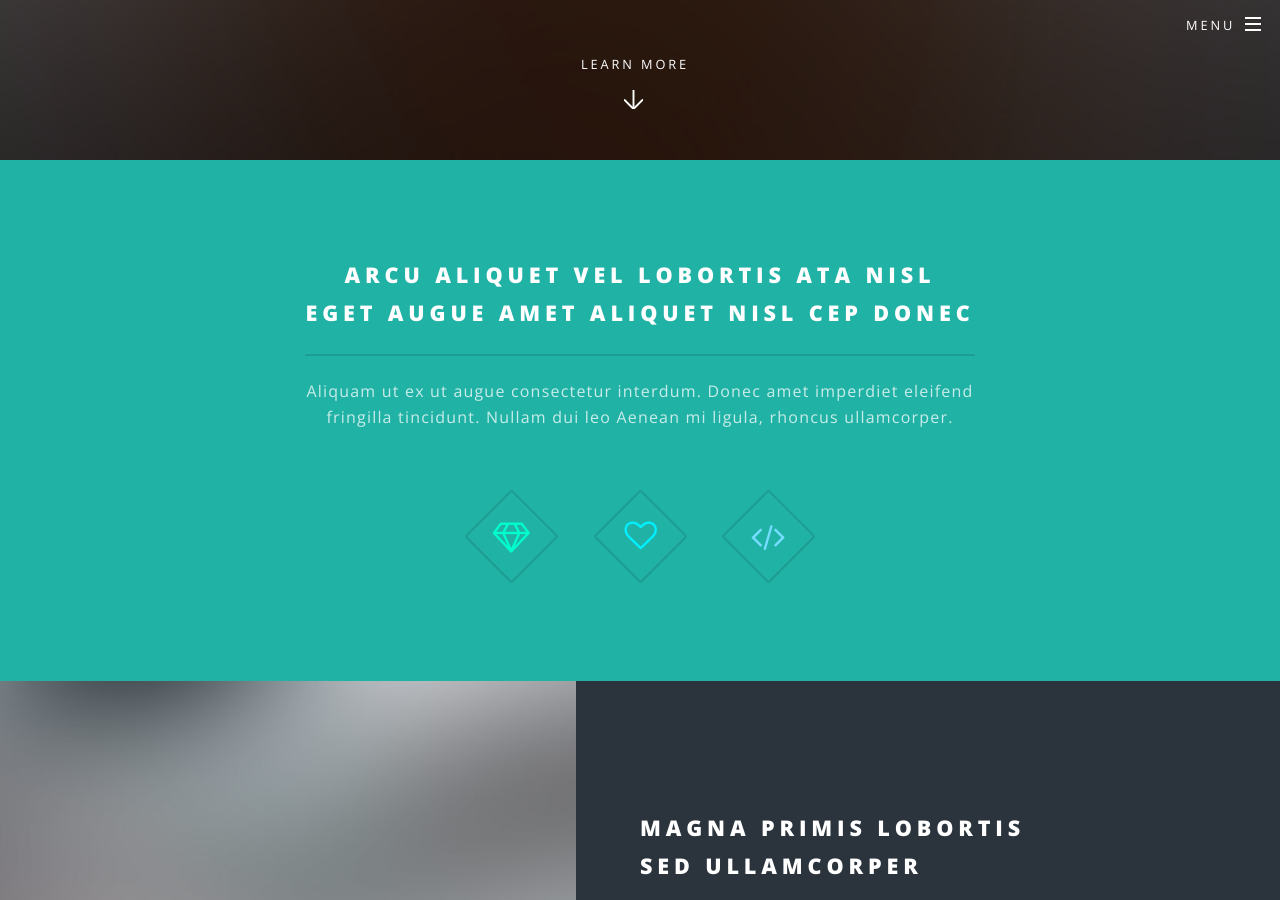
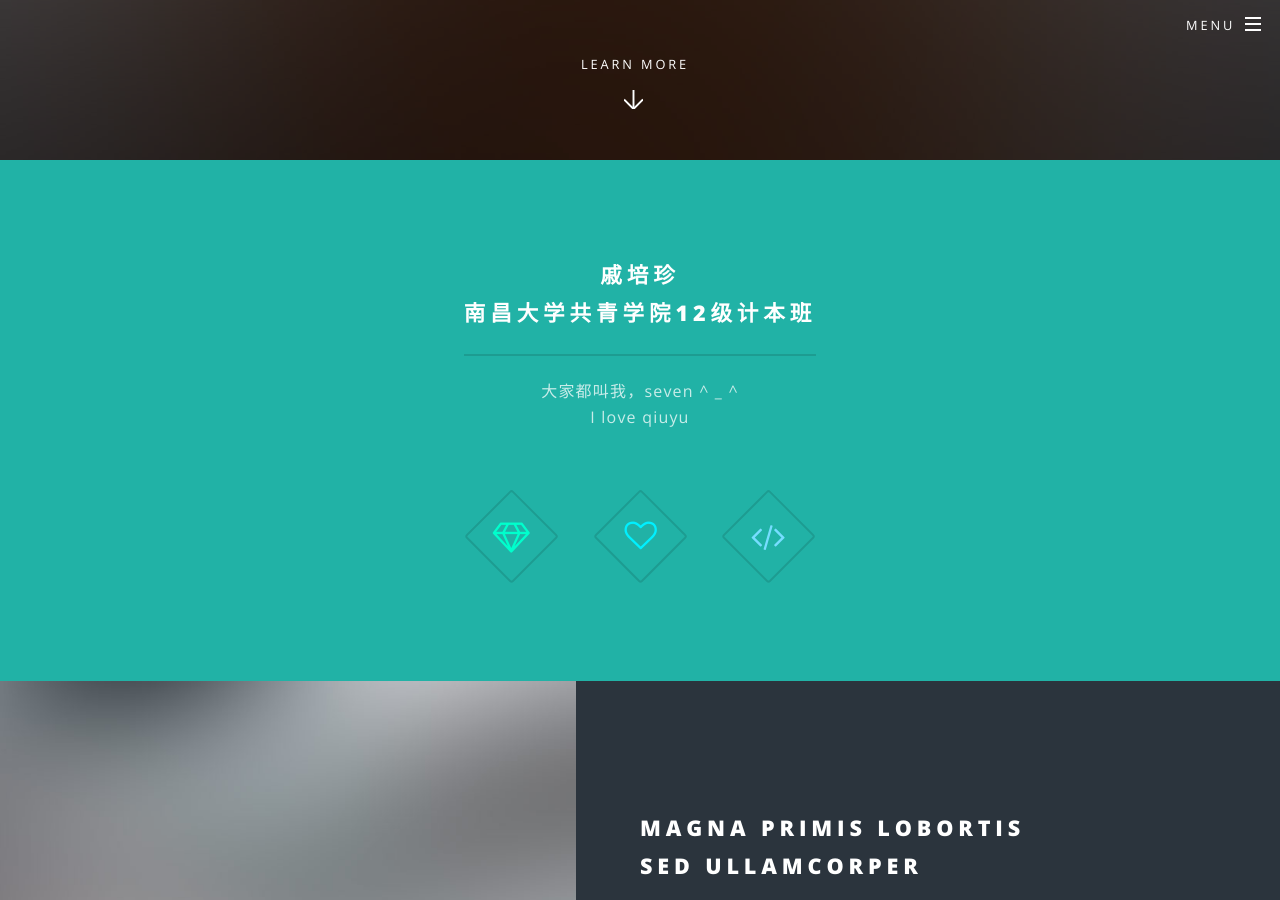
Before and after one commit to qiqxiaouqi/qiqxiaouqi.github.io, a Jekyll site: the page built from index.html, in a window 1280 px wide and 900 px high, scrolled down 740 px. Built offline with Jekyll 4.4.1, drawn with Linux system fonts in a browser that asks for light colours.

Commit message:
Update index.html

```diff
--- a/index.html
+++ b/index.html
@@ -7,7 +7,7 @@ layout: landing
 							<h2>{{ site.title }}</h2>
 							<p>{{ site.description | markdownify }}</p>
 							<ul class="actions">
-								<li><a href="#" class="button special">Activate</a></li>
+								<li><a href="http://blog.qipeizhen.top" class="button special">Activate</a></li>
 							</ul>
 						</div>
 						<a href="#one" class="more scrolly">Learn More</a>
@@ -17,10 +17,10 @@ layout: landing
 					<section id="one" class="wrapper style1 special">
 						<div class="inner">
 							<header class="major">
-								<h2>Arcu aliquet vel lobortis ata nisl<br />
-								eget augue amet aliquet nisl cep donec</h2>
-								<p>Aliquam ut ex ut augue consectetur interdum. Donec amet imperdiet eleifend<br />
-								fringilla tincidunt. Nullam dui leo Aenean mi ligula, rhoncus ullamcorper.</p>
+								<h2>戚培珍<br />
+								南昌大学共青学院12级计本班</h2>
+								<p>大家都叫我，seven ^ _ ^<br />
+								I love qiuyu</p>
 							</header>
 							<ul class="icons major">
 								<li><span class="icon fa-diamond major style1"><span class="label">Lorem</span></span></li>
```
